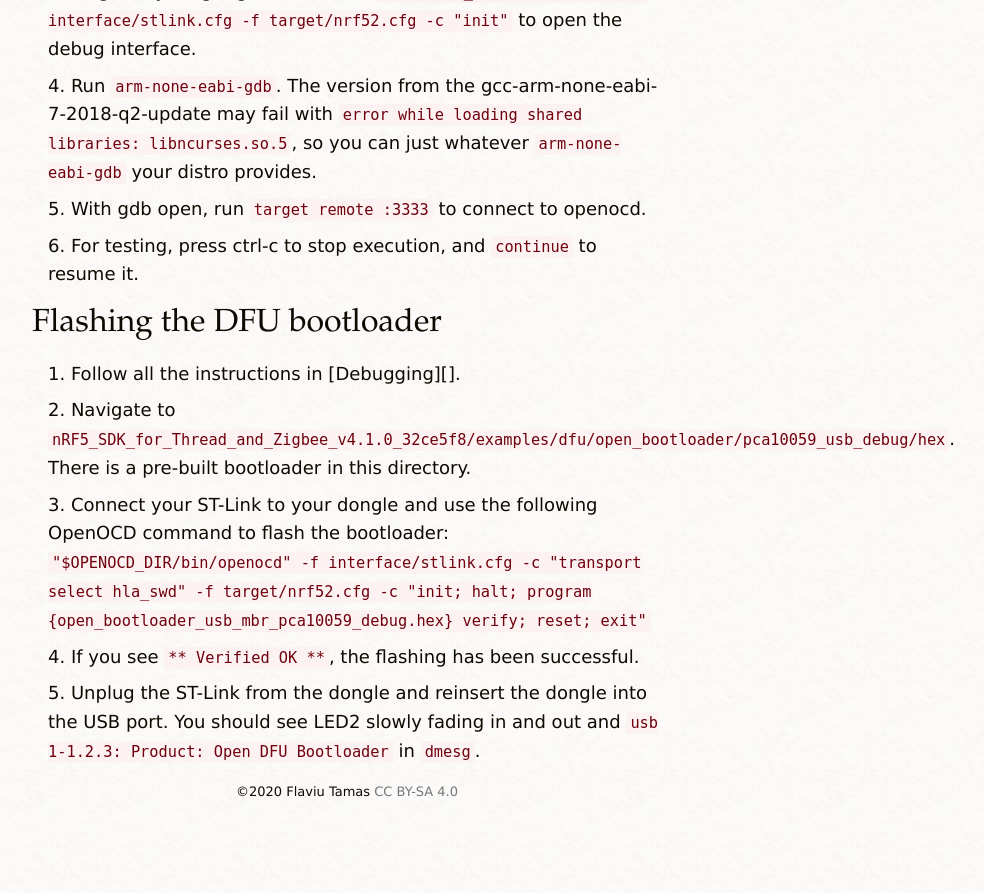
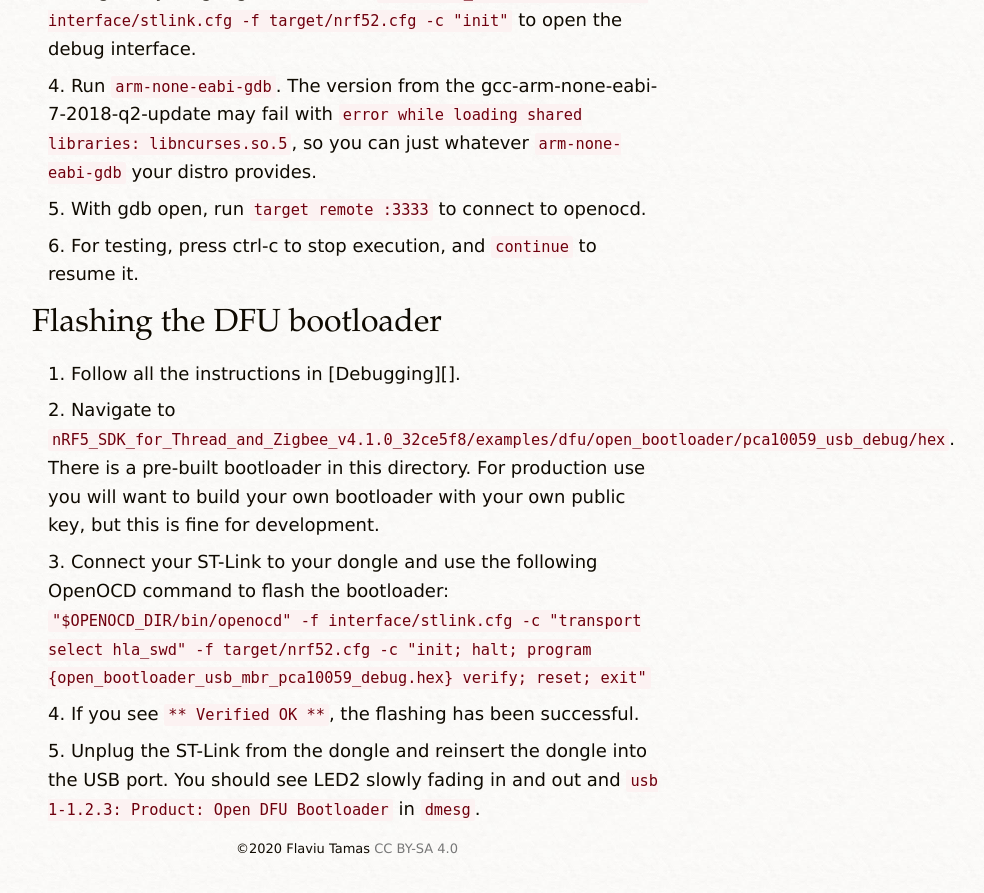
Before and after one commit to flaviut/flaviut.github.io, a Jekyll site: the page built from _posts/2020-08-22-notes-getting-started-nrf52-thread.md, in a window 1280 px wide and 900 px high, scrolled down 4091 px. Shown: the top 893 px of the window, without its empty margins (293-1277 px from the left). Built offline with Jekyll 4.4.1, drawn with Linux system fonts in a browser that asks for light colours; before the commit the page ends 4934 px from its top, so only the background shows below that.

Commit message:
Add info about bootloader signing

```diff
--- a/_posts/2020-08-22-notes-getting-started-nrf52-thread.md
+++ b/_posts/2020-08-22-notes-getting-started-nrf52-thread.md
@@ -126,7 +126,7 @@ child
 ## Flashing the DFU bootloader
 
 1. Follow all the instructions in [Debugging][].
-2. Navigate to `nRF5_SDK_for_Thread_and_Zigbee_v4.1.0_32ce5f8/examples/dfu/open_bootloader/pca10059_usb_debug/hex`. There is a pre-built bootloader in this directory.
+2. Navigate to `nRF5_SDK_for_Thread_and_Zigbee_v4.1.0_32ce5f8/examples/dfu/open_bootloader/pca10059_usb_debug/hex`. There is a pre-built bootloader in this directory. For production use you will want to build your own bootloader with your own public key, but this is fine for development.
 3. Connect your ST-Link to your dongle and use the following OpenOCD command to flash the bootloader: `"$OPENOCD_DIR/bin/openocd" -f interface/stlink.cfg -c "transport select hla_swd" -f target/nrf52.cfg -c "init; halt; program {open_bootloader_usb_mbr_pca10059_debug.hex} verify; reset; exit"`
 4. If you see `** Verified OK **`, the flashing has been successful.
 4. Unplug the ST-Link from the dongle and reinsert the dongle into the USB port. You should see LED2 slowly fading in and out and `usb 1-1.2.3: Product: Open DFU Bootloader` in `dmesg`.
```
